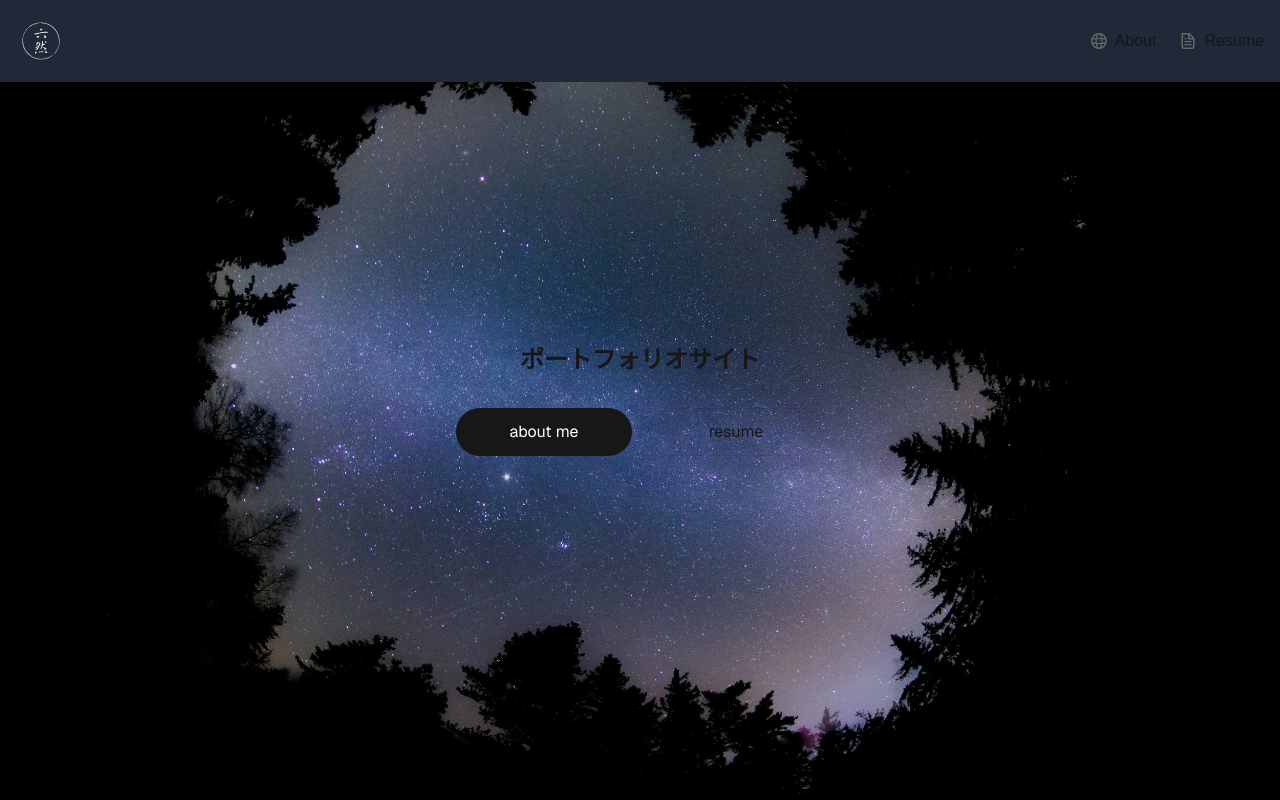
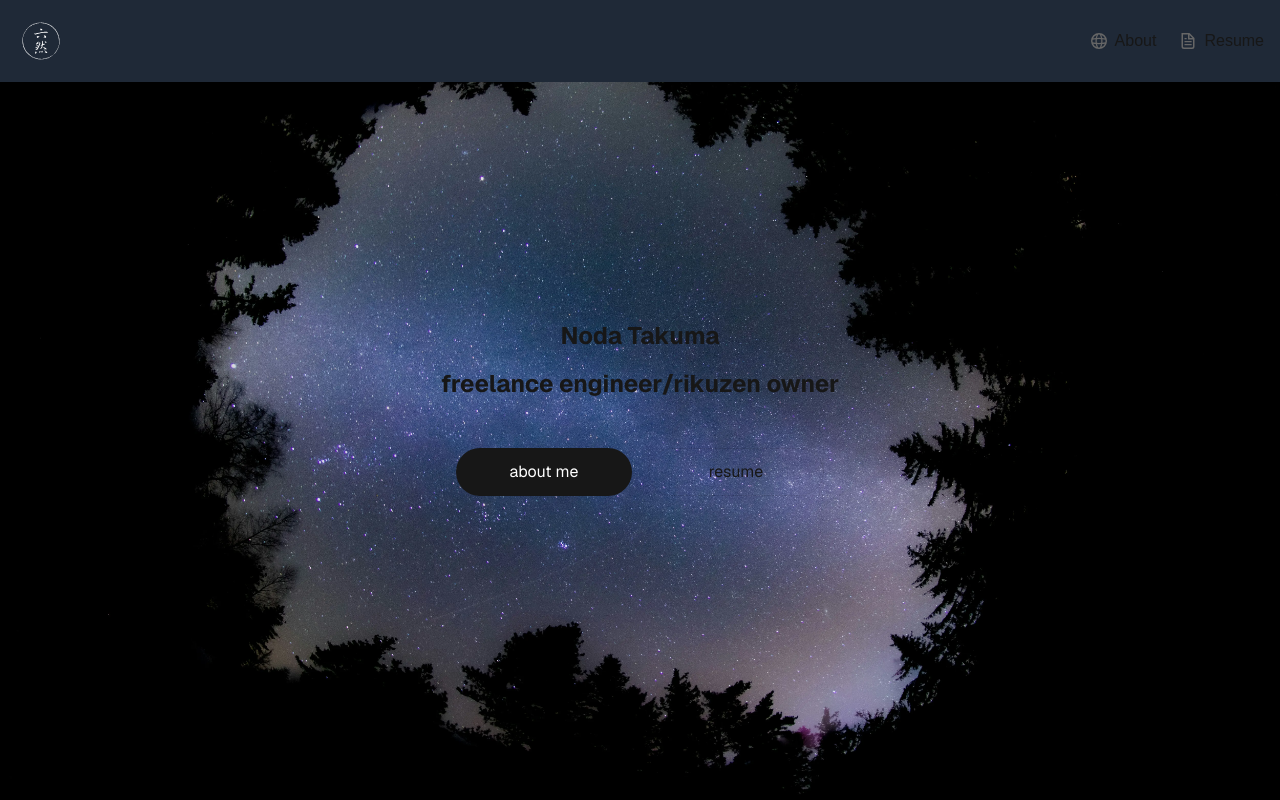
Before and after one commit to nottak0409/portfolio, a Next.js app: page / in a window 1280 px wide. Built offline with nearby package versions, Linux system fonts and the light colour scheme.

Commit message:
ページの調整

```diff
--- a/app/about/page.tsx
+++ b/app/about/page.tsx
@@ -9,6 +9,9 @@ export default function About() {
 					<div className="text-xl sm:text-2xl font-bold text-center sm:text-center w-full">
 						私について
 					</div>
+					<div className="text-base font-bold text-center sm:text-center w-xl break-all">
+						testtesttesttesttesttesttesttesttesttesttesttesttesttesttesttesttesttesttesttesttesttesttesttesttesttesttesttesttesttesttesttesttesttesttesttesttesttesttesttesttesttesttest
+					</div>
 				</main>
 			</div>
 		</div>
--- a/app/page.tsx
+++ b/app/page.tsx
@@ -5,13 +5,18 @@ export default function Home() {
 	return (
 		<div>
 			<Header />
-			<div className="grid grid-rows-[20px_1fr_20px] items-center justify-items-center min-h-screen p-8 pb-20 gap-16 sm:p-4 font-[family-name:var(--font-geist-sans)]">
-				<main className="flex flex-col gap-8 row-start-2 items-center sm:items-start">
-					<Image src="/stars.webp" alt="main image" fill />
+			<div className="grid grid-rows-[20px_1fr_20px] items-center justify-items-center min-h-screen p-8 pb-20 gap-8 sm:p-4 font-[family-name:var(--font-geist-sans)]">
+				<main className="flex flex-col gap-4 row-start-2 items-center sm:items-start">
+					<div>
+						<Image src="/stars.webp" alt="main image" fill />
+					</div>
 					<div className="text-xl sm:text-2xl font-bold text-center sm:text-center w-full z-10">
-						ポートフォリオサイト
+						Noda Takuma
 					</div>
-					<div className="flex gap-4 items-center justify-center flex-col sm:flex-row w-full z-10">
+					<div className="text-xl sm:text-2xl font-bold text-center sm:text-center w-full z-10">
+						freelance engineer/rikuzen owner
+					</div>
+					<div className="flex gap-4 items-center justify-center flex-col sm:flex-row w-full z-10 mt-8">
 						<a
 							className="rounded-full border border-solid border-transparent transition-colors flex items-center justify-center bg-foreground text-background gap-2 hover:bg-[#383838] dark:hover:bg-[#ccc] text-sm sm:text-base h-10 sm:h-12 px-4 sm:px-5 min-w-44"
 							href="/about"
--- a/app/resume/page.tsx
+++ b/app/resume/page.tsx
@@ -9,6 +9,12 @@ export default function About() {
 					<div className="text-xl sm:text-2xl font-bold text-center sm:text-center w-full">
 						職務経歴
 					</div>
+					<div className="text-base font-bold text-center sm:text-center w-xl break-all">
+						<ul>
+							<li>株式会社アンビシャス</li>
+							<li>株式会社インテグリティ・ヘルスケア</li>
+						</ul>
+					</div>
 				</main>
 			</div>
 		</div>
```
